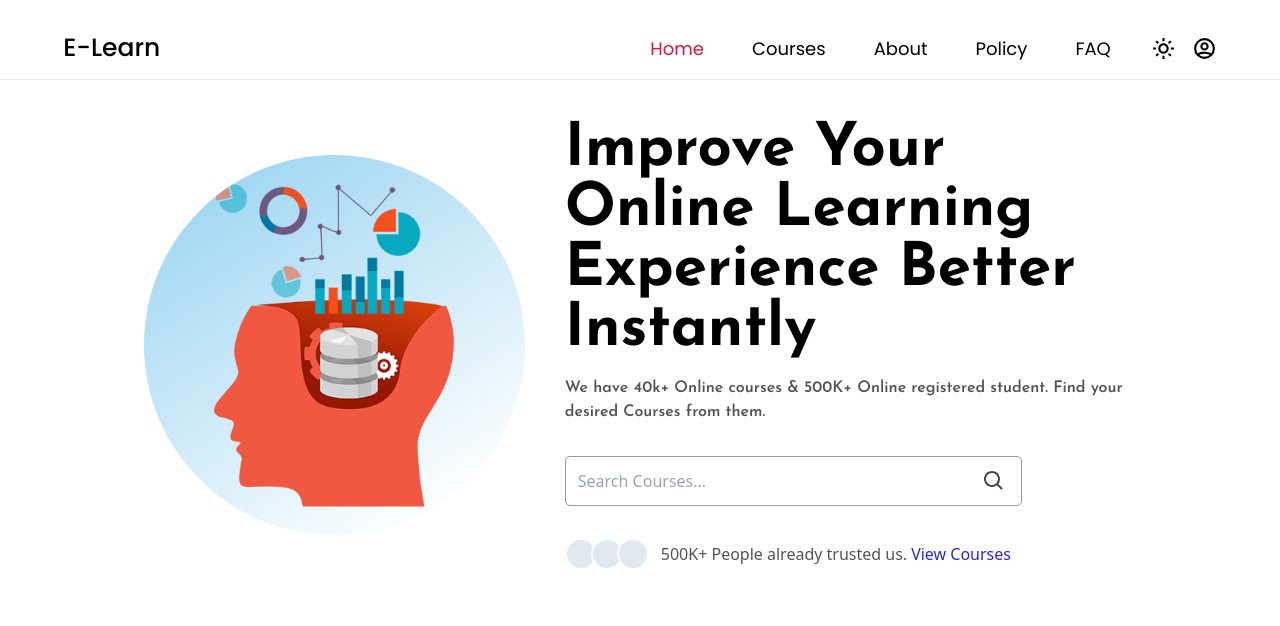
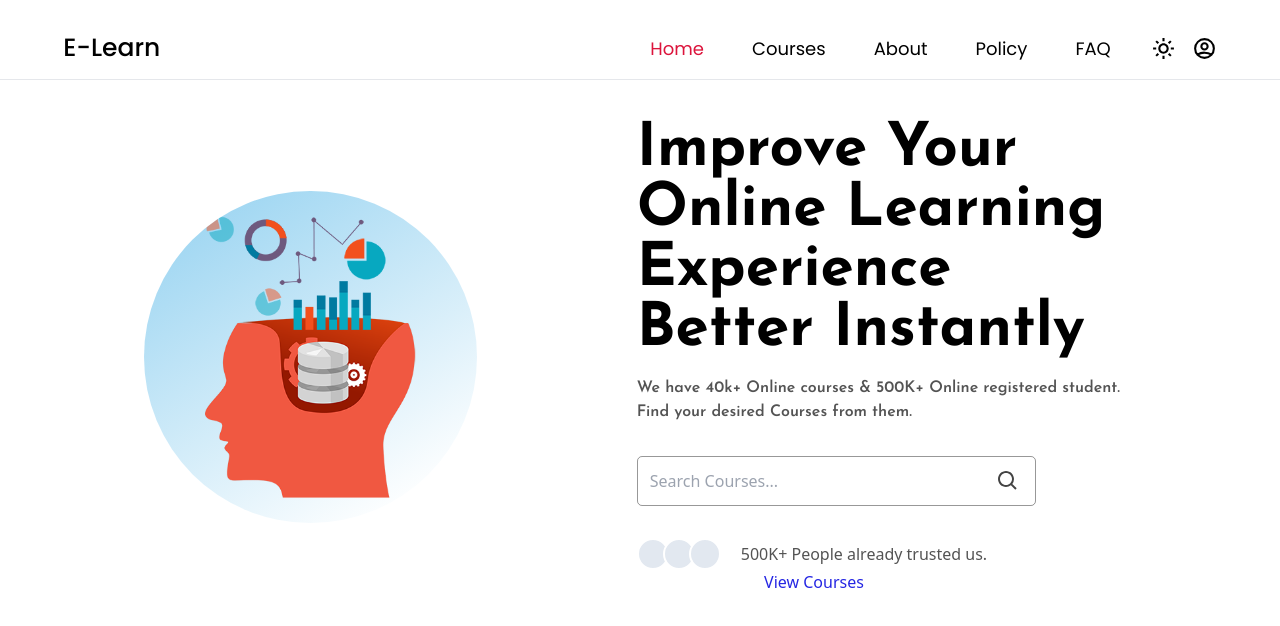
Before and after one commit to AtumaDavid/LMS-Frontend-Next, a Next.js app: page / in a window 1280 px wide. Shown: the top 626 px of the page. Built offline with nearby package versions, Linux system fonts and the light colour scheme.

Commit message:
hero fixes

```diff
--- a/app/components/Home/Hero.tsx
+++ b/app/components/Home/Hero.tsx
@@ -6,7 +6,7 @@ import { BiSearch } from "react-icons/bi";
 export default function Hero() {
   return (
     <div className="w-full min-h-screen relative pt-10">
-      <div className="w-full max-w-[80%] mx-auto px-4 flex flex-col 1000px:flex-row items-center justify-between gap-10 ">
+      <div className="w-full max-w-[80%] mx-auto px-4 flex flex-col 1000px:flex-row items-center justify-between 1000px:gap-40 ">
         {/* Left Circle Container */}
         <div className="w-[80%] 1000px:w-[40%] relative ">
           <div className="aspect-square relative">
@@ -24,7 +24,7 @@ export default function Hero() {
         </div>
 
         {/* Right Content Section */}
-        <div className="w-full 1000px:w-[60%] flex flex-col items-center text-center mt-[50px] 1000px:mt-0 1000px:items-start 1000px:text-left ">
+        <div className="w-full 1000px:w-[60%] flex flex-col items-center text-center mt-[50px] 1000px:mt-0 1000px:items-start 1000px:text-left">
           <h2 className="font-bold text-3xl sm:text-4xl 800px:text-5xl 1000px:text-6xl font-Josefin px-6 1000px:px-0">
             Improve Your Online Learning Experience Better Instantly
           </h2>
@@ -35,7 +35,7 @@ export default function Hero() {
           </p>
 
           {/* Search Bar */}
-          <div className="relative w-[90%] sm:w-[80%] max-w-[600px] mt-8">
+          <div className="relative w-[90%] sm:w-[80%] max-w-[600px] mt-8 ">
             <input
               type="text"
               placeholder="Search Courses..."
@@ -47,7 +47,8 @@ export default function Hero() {
           </div>
 
           {/* Social Proof */}
-          <div className="flex flex-col sm:flex-row items-center justify-center 1000px:justify-start gap-2 sm:gap-0 mt-8">
+          <div className="sm:flex-row items-center justify-center 1000px:justify-start gap-2 sm:gap-0 mt-8">
+            <div className="flex gap-5 justify-center items-center">
               <div className="flex items-center -space-x-1.5">
                 {[1, 2, 3].map((index) => (
                   <div
@@ -56,11 +57,13 @@ export default function Hero() {
                   />
                 ))}
               </div>
-            <div className="flex flex-col sm:flex-row items-center sm:items-start gap-1 sm:gap-0">
-              <p className="ml-3 text-[#000000ac] dark:text-[#ffffffac]">
+              <p className=" text-[#000000ac] dark:text-[#ffffffac]">
                 500K+ People already trusted us.
               </p>
-              <span className="text-[#2526e3] cursor-pointer ml-1">
+            </div>
+
+            <div className="flex flex-col sm:flex-row items-center justify-center sm:items-start gap-1 sm:gap-0">
+              <span className="text-primary cursor-pointer ml-1">
                 View Courses
               </span>
             </div>
```
Lines whose indentation alone changed are shown as unchanged.
